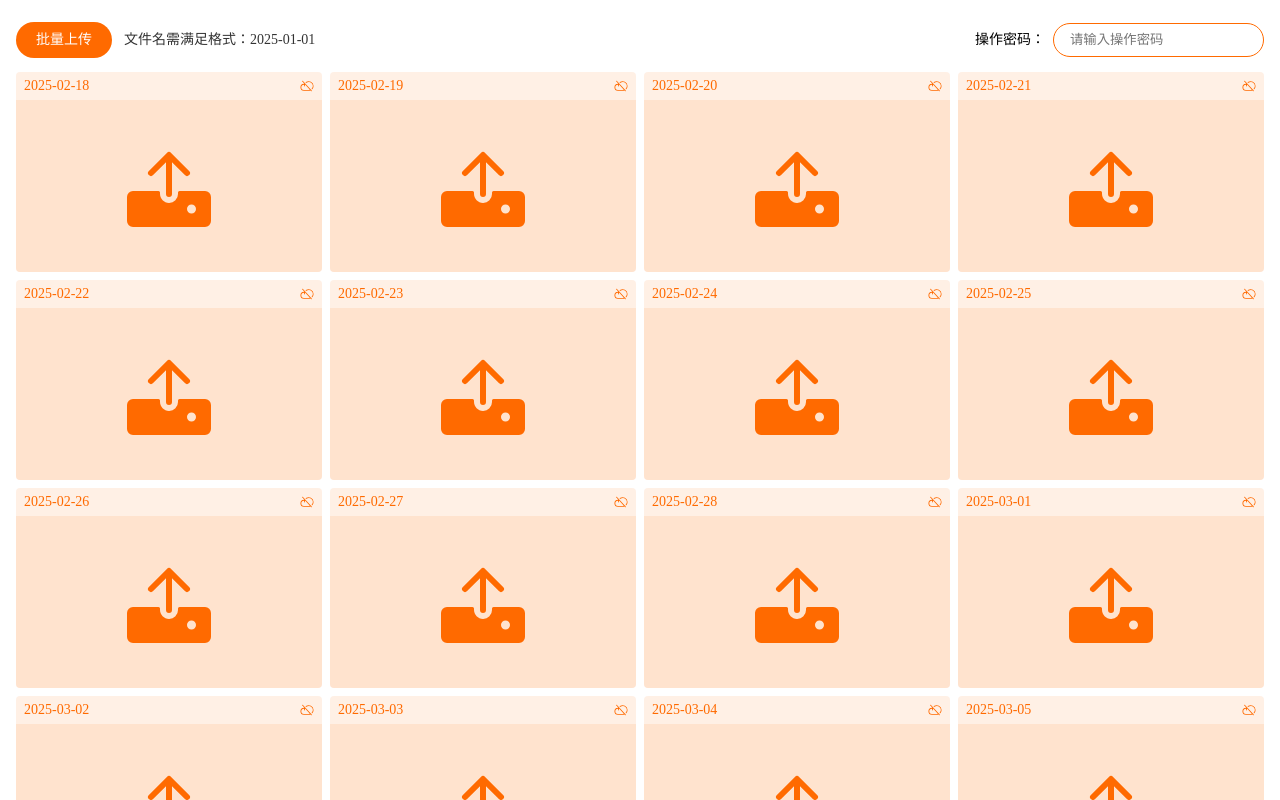
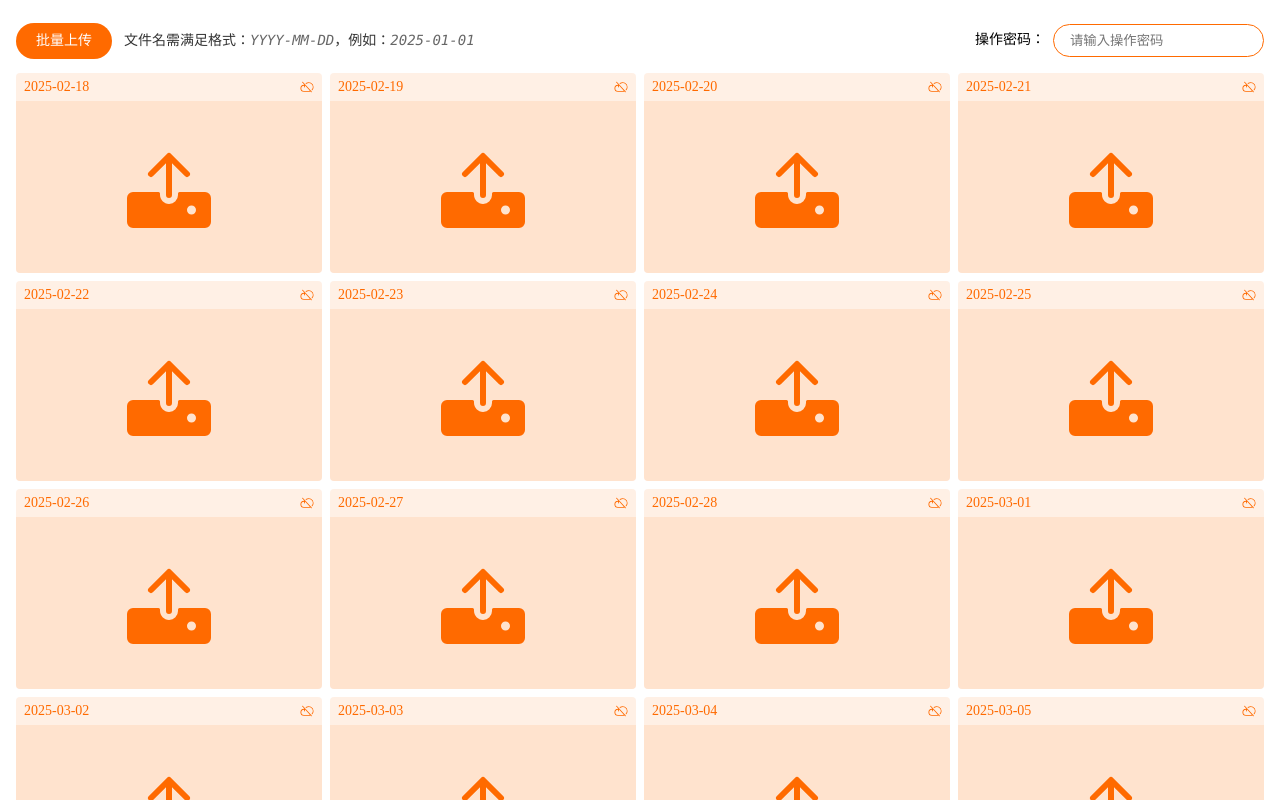
Before and after one commit to a1mersnow/bm-daily-photo, a Nuxt app: page / in a window 1280 px wide. Both pictures are taken after a click on the button "确定". Shown: the top 800 px of the page. Built offline with nearby package versions, Linux system fonts and the light colour scheme; no server answers.

Commit message:
fix: update filename format instruction for clarity in app.vue

```diff
--- a/app.vue
+++ b/app.vue
@@ -153,7 +153,7 @@ function toastError(m: string) {
             >
           </label>
           <p class="text-sm text-black/80 font-normal">
-            文件名需满足格式：2025-01-01
+            文件名需满足格式：<span text-black:60 font-mono font-italic>YYYY-MM-DD</span>，例如：<span text-black:60 font-mono font-italic>2025-01-01</span>
           </p>
         </div>
 
```
